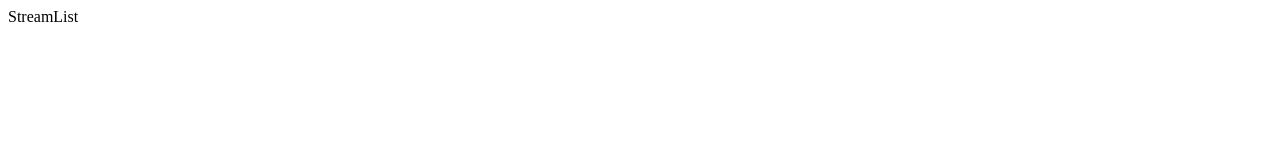
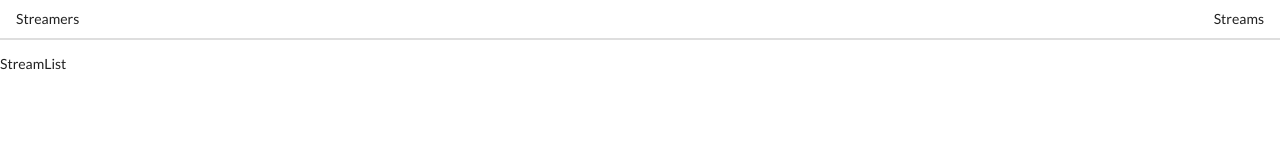
Before and after one commit to csalceda88/Udemy_react-redux, a React app in the folder streams/client/: page / in a window 1280 px wide. Built offline with nearby package versions, Linux system fonts and the light colour scheme.

Commit message:
small changes

```diff
--- a/streams/client/public/index.html
+++ b/streams/client/public/index.html
@@ -5,6 +5,7 @@
     <link rel="icon" href="%PUBLIC_URL%/favicon.ico" />
     <meta name="viewport" content="width=device-width, initial-scale=1" />
     <meta name="theme-color" content="#000000" />
+    <link rel="stylesheet" href="https://cdnjs.cloudflare.com/ajax/libs/semantic-ui/2.4.1/semantic.min.css" />
     <meta
       name="description"
       content="Web site created using create-react-app"
--- a/streams/client/src/components/App.js
+++ b/streams/client/src/components/App.js
@@ -5,17 +5,19 @@ import StreamDelete from './streams/StreamDelete';
 import StreamEdit from './streams/StreamEdit';
 import StreamList from './streams/StreamList';
 import StreamShow from './streams/StreamShow';
+import Header from './Header';
 
 const App = () => {
     return (
         <div>
             <BrowserRouter>
                 <div>
-                   <Route path="/" exact component={StreamList} />
-                   <Route path="streams/new" exact component={StreamCreate} />
-                   <Route path="streams/edit" exact component={StreamEdit} />
-                   <Route path="streams/delete" exact component={StreamDelete} />
-                   <Route path="streams/show" exact component={StreamShow} />
+                    <Header />
+                    <Route path="/" exact component={StreamList} />
+                    <Route path="streams/new" exact component={StreamCreate} />
+                    <Route path="streams/edit" exact component={StreamEdit} />
+                    <Route path="streams/delete" exact component={StreamDelete} />
+                    <Route path="streams/show" exact component={StreamShow} />
                 </div>
             </BrowserRouter>
         </div>
--- /dev/null
+++ b/streams/client/src/components/Header.js
@@ -0,0 +1,19 @@
+import React from 'react';
+import { Link } from 'react-router-dom';
+
+const Header = () => {
+    return (
+        <div className="ui secondary pointing menu">
+            <Link to="/" className="item">
+                Streamers
+            </Link>
+            <div className="right menu">
+                <Link to="/" className="item">
+                    Streams
+                </Link>
+            </div>
+        </div>
+    );
+};
+
+export default Header;
```
Also changed, not shown: streams/client/src/components/streams/StreamCreate.js (line endings or trailing spaces).
